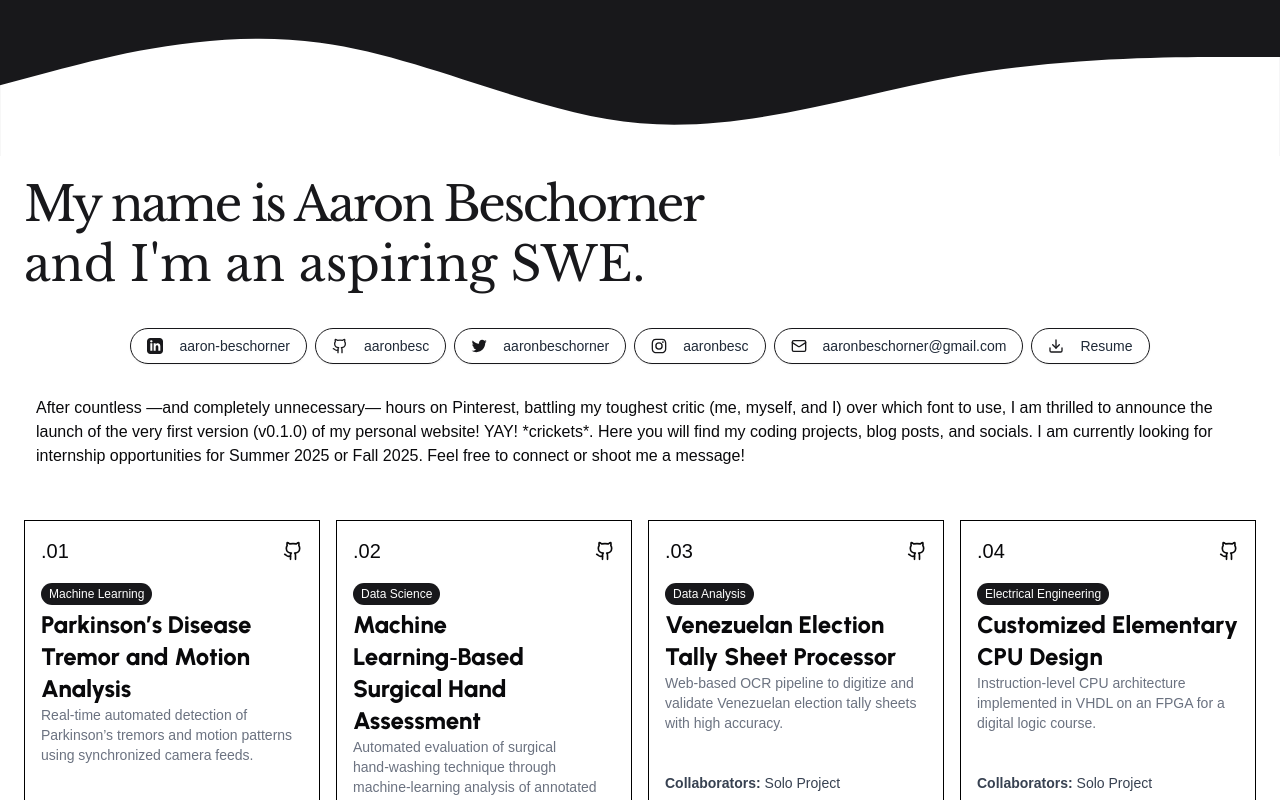
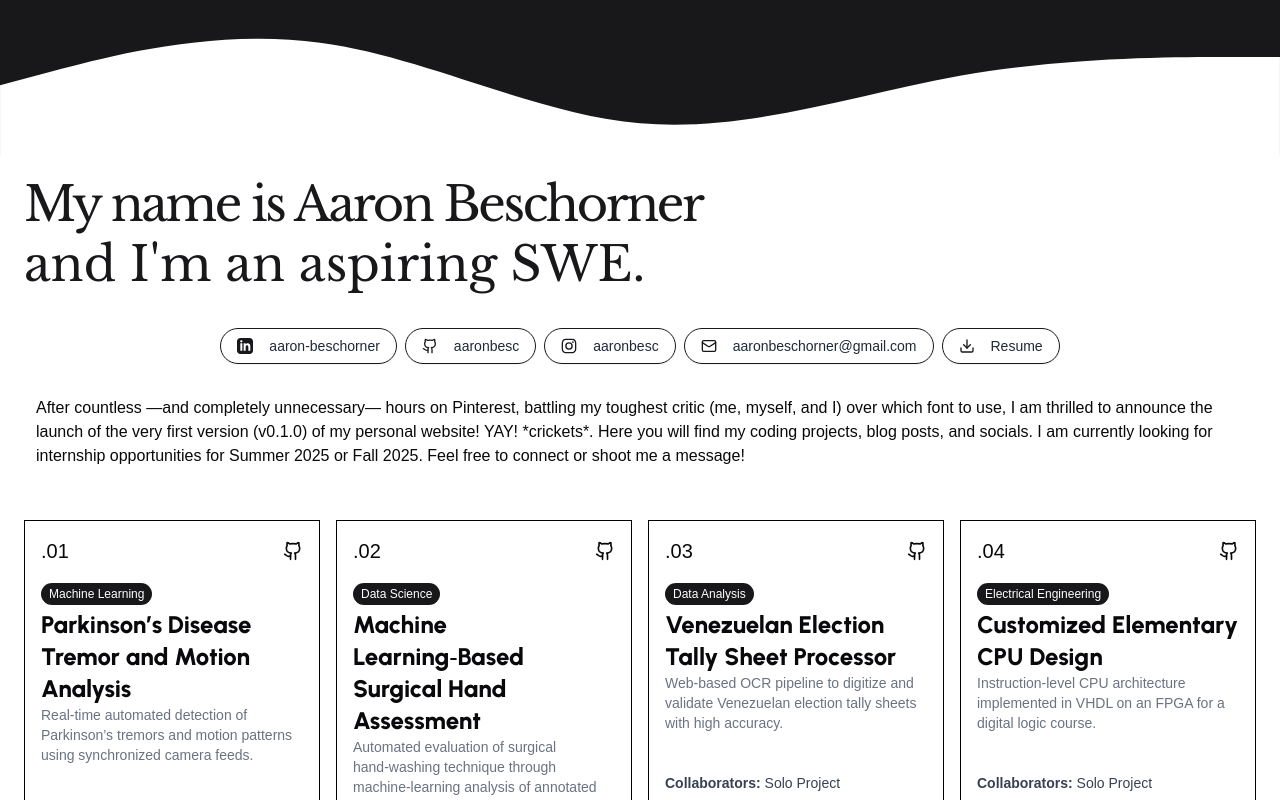
Before and after one commit to aaronbesc/my_portfolio, a Next.js app: page / in a window 1280 px wide. Shown: the top 800 px of the page. Built offline with nearby package versions, Linux system fonts and the light colour scheme.

Commit message:
Deleted some information

```diff
--- a/src/components/ui/socialbuttons.tsx
+++ b/src/components/ui/socialbuttons.tsx
@@ -36,20 +36,6 @@ export default function SocialButtons() {
             <path d="M9 18c-4.51 2-5-2-7-2" />
           </svg>
           <span className="hidden sm:inline text-gray-800">aaronbesc</span>
-        </a>
-      </Button>
-
-      {/* X (Twitter) */}
-      <Button variant="outline" className="rounded-full border border-zinc-900" asChild>
-        <a href="https://x.com/aaronbeschorner" target="_blank" rel="noopener noreferrer" className="flex items-center space-x-2">
-          <svg
-            className="w-6 h-6 fill-current text-zinc-900 hover:text-blue-700 transition-colors duration-200"
-            role="img"
-            viewBox="0 0 24 24"
-          >
-            <path d="M23.643 4.937c-.835.37-1.732.62-2.675.733.962-.576 1.7-1.49 2.048-2.578-.9.534-1.897.922-2.958 1.13-.85-.904-2.06-1.47-3.4-1.47-2.572 0-4.658 2.086-4.658 4.66 0 .364.042.718.12 1.06-3.873-.195-7.304-2.05-9.602-4.868-.4.69-.63 1.49-.63 2.342 0 1.616.823 3.043 2.072 3.878-.764-.025-1.482-.234-2.11-.583v.06c0 2.257 1.605 4.14 3.737 4.568-.392.106-.803.162-1.227.162-.3 0-.593-.028-.877-.082.593 1.85 2.313 3.198 4.352 3.234-1.595 1.25-3.604 1.995-5.786 1.995-.376 0-.747-.022-1.112-.065 2.062 1.323 4.51 2.093 7.14 2.093 8.57 0 13.255-7.098 13.255-13.254 0-.2-.005-.402-.014-.602.91-.658 1.7-1.477 2.323-2.41z" />
-          </svg>
-          <span className="hidden sm:inline text-gray-800">aaronbeschorner</span>
         </a>
       </Button>
 
```
